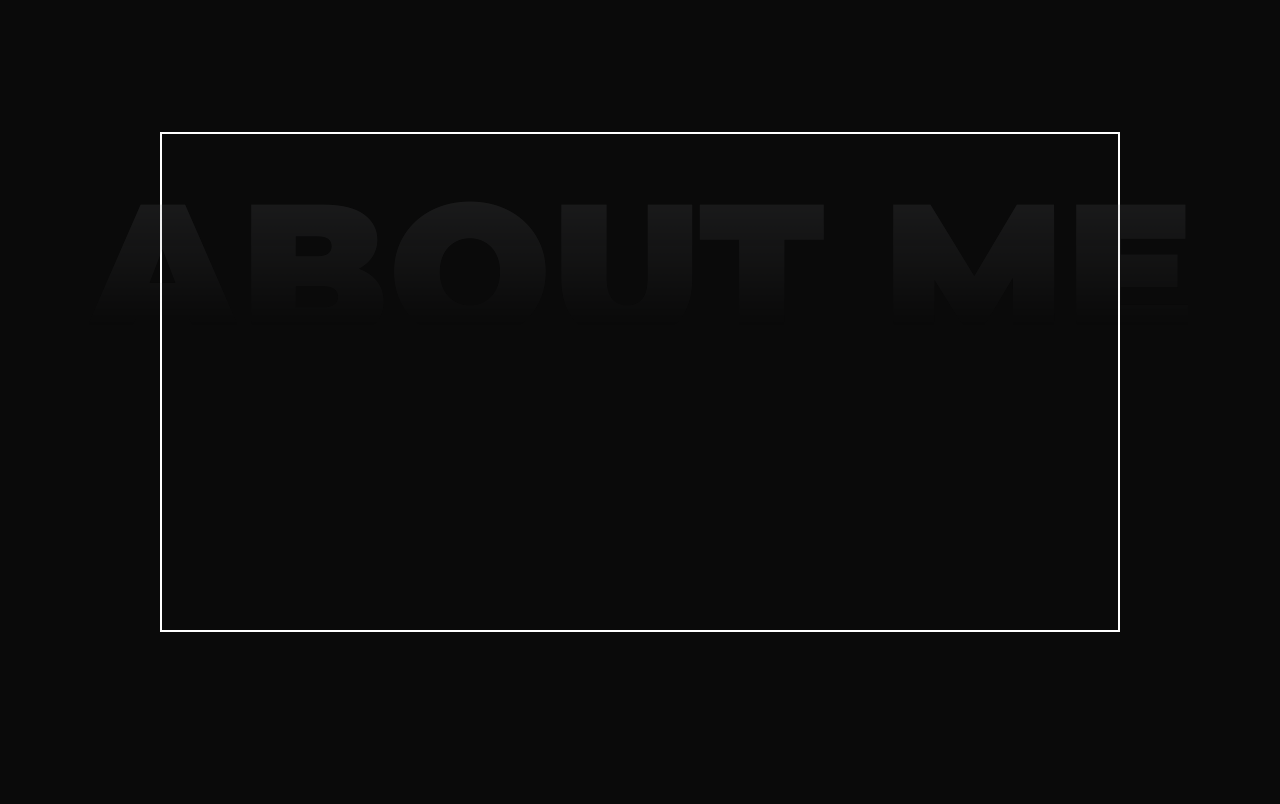
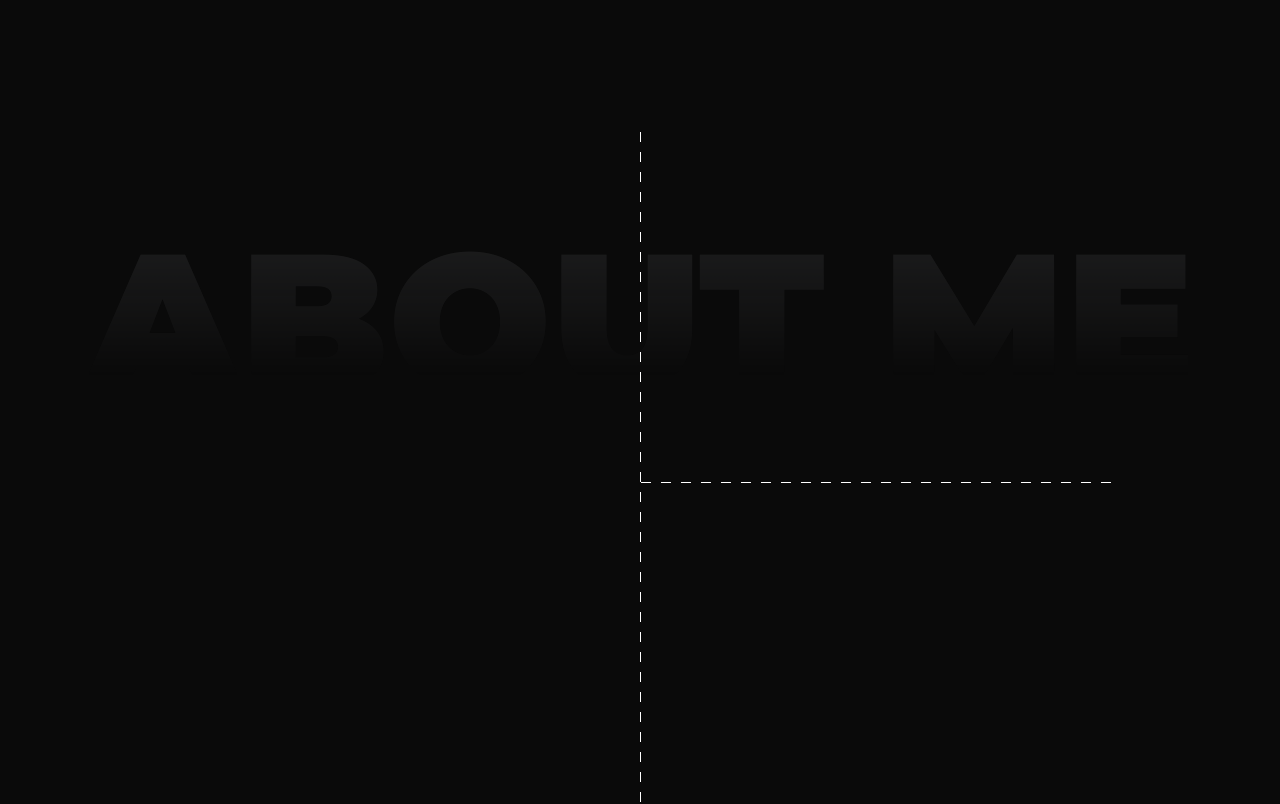
Before and after one commit to RoyDoesCode/portfolio, a Next.js app: page / in a window 1280 px wide. Shown: the part 920-1724 px from the top of the page. Built offline with nearby package versions, Linux system fonts and the light colour scheme.

Commit message:
Create animated separator component

```diff
--- a/components/layout/footer.tsx
+++ b/components/layout/footer.tsx
@@ -7,7 +7,7 @@ import { SocialIcons } from "@/components/social-icons";
 export const Footer = () => {
     return (
         <div className="flex items-center justify-between p-16">
-            <SocialIcons direction="vertical" size={20} />
+            <SocialIcons orientation="vertical" size={20} />
             <motion.div
                 className="
                     group
--- a/components/sections/about-me.tsx
+++ b/components/sections/about-me.tsx
@@ -1,7 +1,17 @@
+import { AnimatedSeparator } from "@/components/ui/animated-separator";
+
 const AboutMe = () => {
     return (
         <div className="flex justify-center items-center">
-            <div className="w-3/4 h-[500px] border-white border-2 flex px-64"></div>
+            <div className="w-3/4 h-[700px] flex">
+                <div className="flex-1"></div>
+                <AnimatedSeparator orientation="vertical" />
+                <div className="flex flex-1 flex-col">
+                    <div className="flex-1"></div>
+                    <AnimatedSeparator orientation="horizontal" />
+                    <div className="flex-1"></div>
+                </div>
+            </div>
         </div>
     );
 };
--- a/components/social-icons.tsx
+++ b/components/social-icons.tsx
@@ -11,13 +11,13 @@ import { Interactable } from "@/components/interactable";
 import { cn } from "@/lib/utils";
 
 interface SocialIconsProps {
-    direction?: "vertical" | "horizontal";
+    orientation?: "vertical" | "horizontal";
     size?: string | number;
     className?: string;
 }
 
 export const SocialIcons: React.FC<SocialIconsProps> = ({
-    direction = "vertical",
+    orientation = "vertical",
     size,
     className,
 }) => {
@@ -40,7 +40,7 @@ export const SocialIcons: React.FC<SocialIconsProps> = ({
         <motion.div
             className={cn(
                 "flex text-neutral-400 p-4 gap-2",
-                direction === "vertical" ? "flex-col" : "flex-row",
+                orientation === "vertical" ? "flex-col" : "flex-row",
                 className
             )}
             initial="hidden"
--- /dev/null
+++ b/components/ui/animated-separator.tsx
@@ -0,0 +1,89 @@
+"use client";
+
+import React, { CSSProperties, useEffect, useRef, useState } from "react";
+import { motion } from "framer-motion";
+
+interface AnimatedSeparatorProps {
+    orientation: "vertical" | "horizontal";
+    color?: CSSProperties["backgroundColor"];
+    thickness?: CSSProperties["width"];
+    gap?: CSSProperties["gap"];
+    dashLength?: CSSProperties["width"];
+    animationTime?: number;
+}
+
+export const AnimatedSeparator: React.FC<AnimatedSeparatorProps> = ({
+    orientation,
+    color = "white",
+    thickness = 1,
+    gap = 10,
+    dashLength = 10,
+    animationTime = 1,
+}) => {
+    const [dashCount, setDashCount] = useState(0);
+    const ref = useRef<HTMLDivElement>(null);
+
+    useEffect(() => {
+        if (ref.current) {
+            const boundingRect = ref.current.getBoundingClientRect();
+            const targetLength =
+                orientation === "vertical"
+                    ? boundingRect.height
+                    : boundingRect.width;
+
+            const dashCount = Math.ceil(
+                targetLength /
+                    (parseInt(gap.toString()) + parseInt(dashLength.toString()))
+            );
+
+            setDashCount(dashCount);
+        }
+    }, [ref.current]);
+
+    const containerStyle: CSSProperties =
+        orientation === "vertical"
+            ? { height: "100%", width: thickness, flexDirection: "column" }
+            : { width: "100%", height: thickness, flexDirection: "row" };
+
+    const dashStyle: CSSProperties =
+        orientation === "vertical"
+            ? { height: dashLength }
+            : { width: dashLength };
+
+    return (
+        <motion.div
+            ref={ref}
+            className="flex overflow-hidden"
+            initial="hidden"
+            whileInView="visible"
+            viewport={{ once: true }}
+            variants={{
+                visible: {
+                    transition: {
+                        staggerChildren: animationTime / dashCount,
+                    },
+                },
+            }}
+            style={{
+                gap,
+                ...containerStyle,
+            }}
+        >
+            {Array.from({ length: dashCount }, (_, index) => (
+                <motion.span
+                    key={index}
+                    style={{ background: color, ...dashStyle }}
+                    variants={{
+                        hidden: {
+                            opacity: 0,
+                        },
+                        visible: {
+                            opacity: 1,
+                            transition: { duration: 1 },
+                        },
+                    }}
+                />
+            ))}
+        </motion.div>
+    );
+};
--- a/hooks/use-cursor.tsx
+++ b/hooks/use-cursor.tsx
@@ -1,8 +1,5 @@
-import { CSSProperties } from "react";
+import { AnimationControls } from "framer-motion";
 import { create } from "zustand";
-
-import { Position } from "@/types";
-import { AnimationControls } from "framer-motion";
 
 interface CursorStore {
     show: boolean;
```
